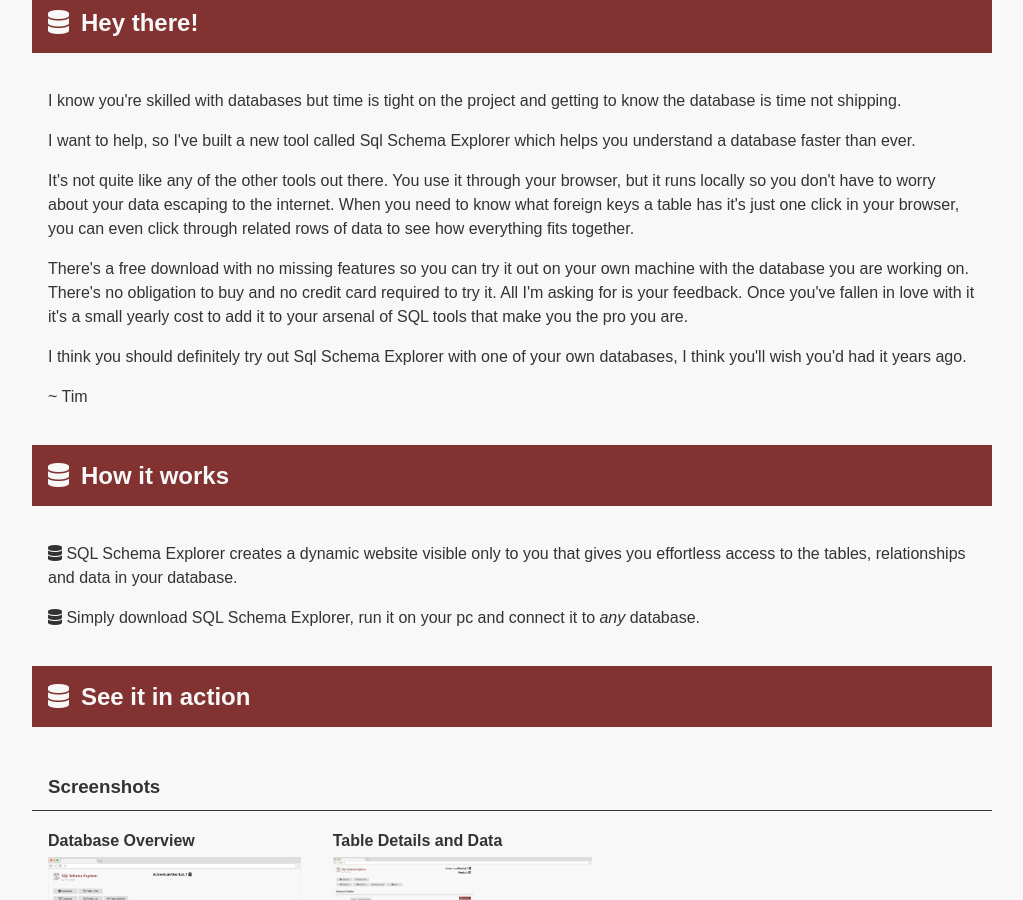
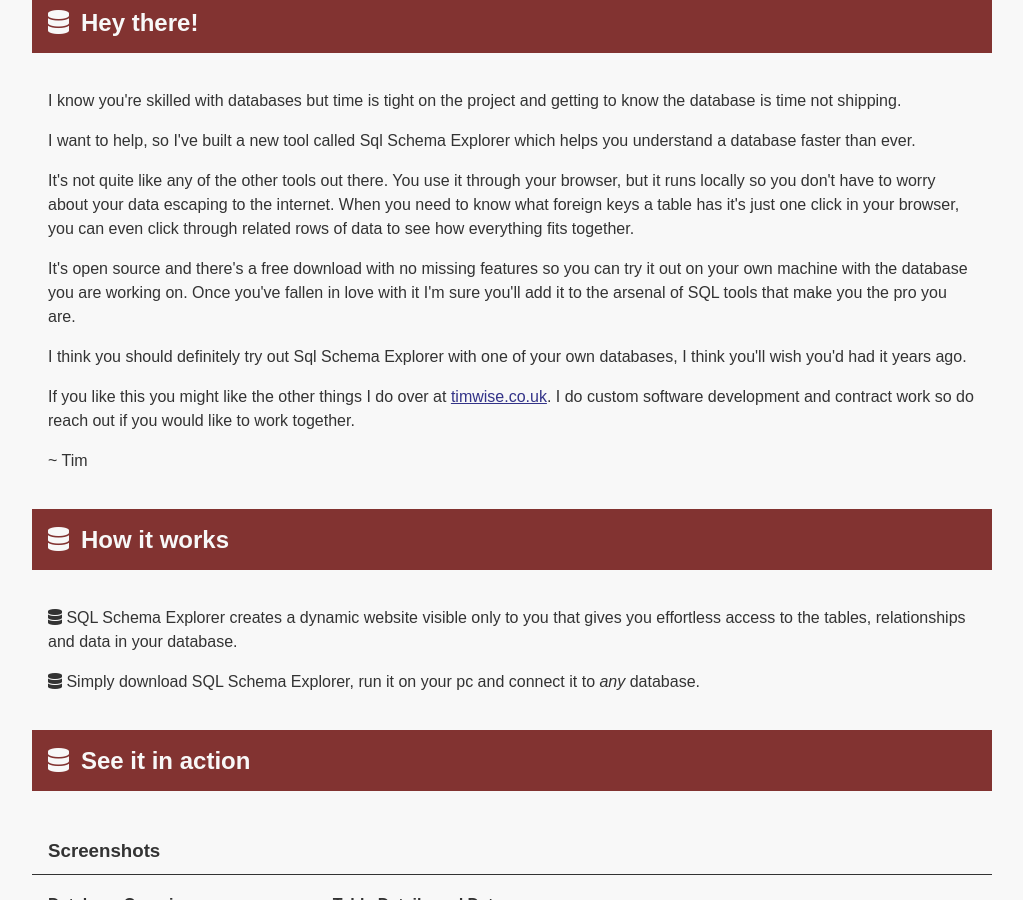
Before and after one commit to timabell/schema-explorer, a Jekyll site: the page built from index.html, in a window 1280 px wide and 900 px high, scrolled down 308 px. Shown: the whole window, without its empty margins (128-1151 px from the left). Built offline with Jekyll 4.4.1, drawn with Linux system fonts in a browser that asks for light colours; nearby versions of some CDN libraries; some of the changed text lies outside the part shown.

Commit message:
Diret download link
Update copy to not talk about money

```diff
--- a/index.html
+++ b/index.html
@@ -14,33 +14,32 @@
 
 <h2 id="hello">Hey there!</h2>
 
-<p>
-	I know you're skilled with databases but time is tight on the project and getting to know the database is time not shipping.
-</p>
+<p> I know you're skilled with databases but time is tight on the project and
+getting to know the database is time not shipping.  </p>
 
-<p>
-	I want to help, so I've built a new tool called Sql Schema Explorer which helps you understand a database faster than ever.
-</p>
+<p> I want to help, so I've built a new tool called Sql Schema Explorer which
+helps you understand a database faster than ever.  </p>
 
-<p>
-	It's not quite like any of the other tools out there. You use it through your browser, but it runs locally so you don't have to worry about your data escaping to the internet. When you need to know what foreign keys a table has it's just one click in your browser, you can even click through related rows of data to see how everything fits together.
-</p>
+<p> It's not quite like any of the other tools out there. You use it through
+your browser, but it runs locally so you don't have to worry about your data
+escaping to the internet. When you need to know what foreign keys a table has
+it's just one click in your browser, you can even click through related rows of
+data to see how everything fits together.  </p>
 
-<p>
-  There's a free download with no missing features so you can try it out
-  on your own machine with the database you are working on. There's no
-  obligation to buy and no credit card required to try it. All I'm asking
-  for is your feedback. Once you've fallen in love with it it's a small
-  yearly cost to add it to your arsenal of SQL tools that make you the
-  pro you are.
-</p>
+<p> It's open source and there's a free download with no missing features so
+you can try it out on your own machine with the database you are working on.
+Once you've fallen in love with it I'm sure
+you'll add it  to the arsenal of SQL tools that make you the pro you are.  </p>
 
-<p>
-I think you should definitely try out Sql Schema Explorer with one of your own databases, I think you'll wish you'd had it years ago.
-</p>
-<p>
-	~ Tim
-</p>
+<p> I think you should definitely try out Sql Schema Explorer with one of your
+own databases, I think you'll wish you'd had it years ago.  </p>
+
+<p> If you like this you might like the other things I do over at <a
+	href="https://timwise.co.uk/">timwise.co.uk</a>. I do custom software
+development and contract work so do reach out if you would like to work
+together.  </p>
+
+<p> ~ Tim </p>
 
 	<h2 id="how-it-works">How it works</h2>
 	<p>
@@ -106,15 +105,19 @@
 
 	<h2 id="download">Download</h2>
 	<p>
-		Sign up to the mailing list to get access to the download. There may be a delay to ensure I can help everyone get started, it's only me here!
-	</p>
-	<p>
-			<form action="https://www.getdrip.com/forms/70504364/submissions" method="post" data-drip-embedded-form="70504364">
-					<div id="signup-fields">
-						<input type="email" id="drip-email" name="fields[email]" placeholder="email"  />
-					<button class="button">Get early access</button>
-				</div>
-			</form>
+		<ol>
+			<li> Grab the binaries: <a href="https://github.com/timabell/schema-explorer/releases/latest">https://github.com/timabell/schema-explorer/releases/latest</a>.  </li>
+			<li> Read the <a href="help/getting-started.html"/>Getting Started Guide</a> </li>
+			<li> Be sure to sign up to mailing list
+				<form action="https://www.getdrip.com/forms/70504364/submissions" method="post" data-drip-embedded-form="70504364">
+						<div id="signup-fields">
+							<input type="email" id="drip-email" name="fields[email]" placeholder="email"  />
+						<button class="button">Join mailing list</button>
+					</div>
+				</form>
+			</li>
+			<li> Send feedback to <a href="mailto:tim@schemaexplorer.io">tim@schemaexplorer.io</a> </li>
+		</ol>
 	</p>
 
 	<h2 id="source">Github</h2>
@@ -122,26 +125,6 @@
 	  SQL Schema Explorer is (now) open source, you can view and contribute at
 	  <a href="https://github.com/timabell/schema-explorer">https://github.com/timabell/schema-explorer</a>.
 	</p>
-
-	<!--
-	<h2 id="pricing">Pricing</h2>
-	<p>
-	  <i class="fas fa-database"></i>
-		Single user: £49/year, unlimited databases for local use. Community support.
-	</p>
-	<p>
-	  <i class="fas fa-database"></i>
-		Server instance: £49/year per database. Community support.
-	</p>
-	<p>
-	  <i class="fas fa-database"></i>
-		Team license: <a href="mailto:tim@schemaexplorer.io?subject=team-license-request">get in touch</a>.
-	</p>
-	<p>
-	  <i class="fas fa-database"></i>
-		Paid support options: <a href="mailto:tim@schemaexplorer.io?subject=paid-support-request">get in touch</a>.
-	</p>
-	-->
 
 	<h2 id="support">Support</h2>
 	<p>
```
